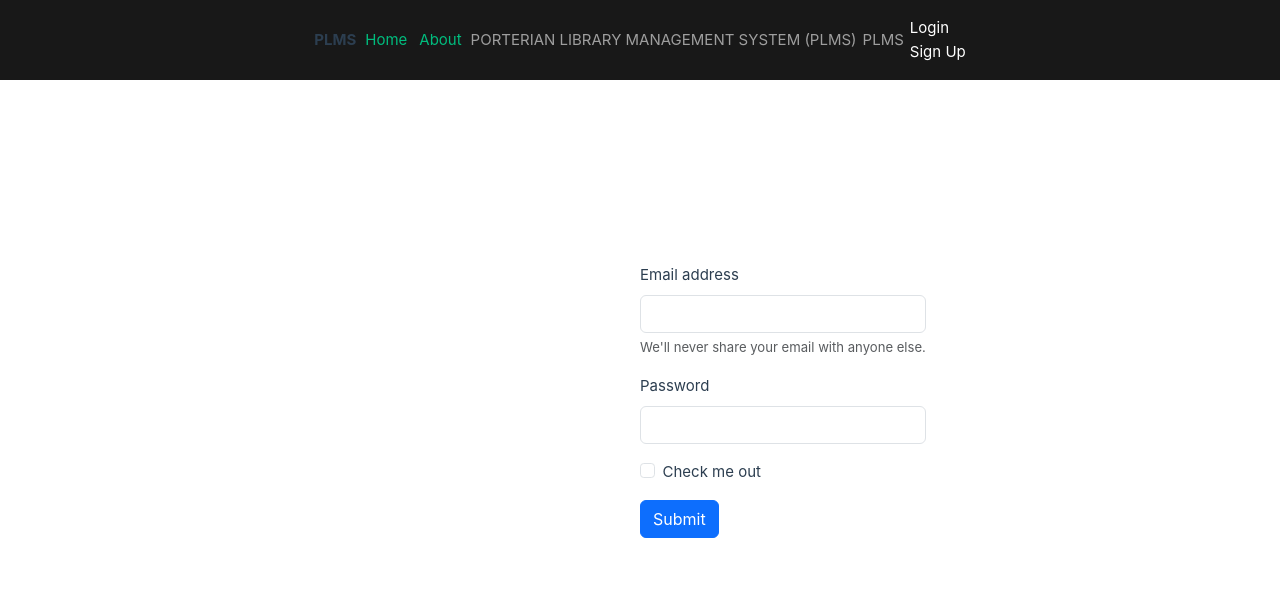
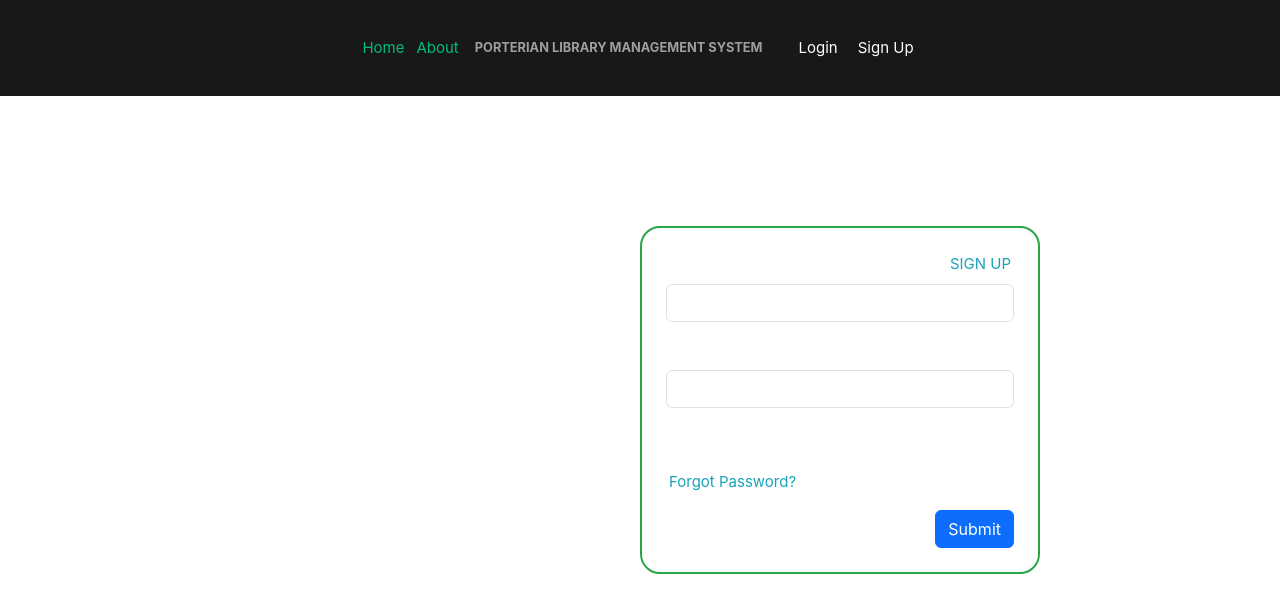
Before and after one commit to xEN-JJ/Activity1_LoginRegister, a Vue app: page /login in a window 1280 px wide. Shown: the top 612 px of the page. Built offline with nearby package versions, Linux system fonts and the light colour scheme.

Commit message:
New Update

```diff
--- a/src/App.vue
+++ b/src/App.vue
@@ -1,24 +1,9 @@
 <script setup>
-import HelloWorld from './components/HelloWorld.vue'
-import Navigation from './views/Navigation.vue';
+import NavigationView from '../src/views/NavigationView.vue'
 </script>
 
 <template>
-  <Navigation />
-  <!-- <header>
-    <img alt="Vue logo" class="logo" src="@/assets/logo.svg" width="125" height="125" />
-
-    <div class="wrapper">
-      <HelloWorld msg="You did it!" />
-
-      <nav>
-        <RouterLink to="/home">Home</RouterLink>
-        <RouterLink to="/aboutpage">About</RouterLink>
-        <RouterLink to="/login">Login</RouterLink>
-      </nav>
-    </div>
-  </header> -->
-
+  <NavigationView />
 </template>
 
 <style scoped>
--- a/src/components/HelloWorld.vue
+++ /dev/null
@@ -1,44 +0,0 @@
-<script setup>
-defineProps({
-  msg: {
-    type: String,
-    required: true
-  }
-})
-</script>
-
-<template>
-  <div class="greetings">
-    <h1 class="green">{{ msg }}</h1>
-    <h3>
-      You’ve successfully created a project with
-      <a href="https://vitejs.dev/" target="_blank" rel="noopener">Vite</a> +
-      <a href="https://vuejs.org/" target="_blank" rel="noopener">Vue 3</a>.
-    </h3>
-  </div>
-</template>
-
-<style scoped>
-h1 {
-  font-weight: 500;
-  font-size: 2.6rem;
-  position: relative;
-  top: -10px;
-}
-
-h3 {
-  font-size: 1.2rem;
-}
-
-.greetings h1,
-.greetings h3 {
-  text-align: center;
-}
-
-@media (min-width: 1024px) {
-  .greetings h1,
-  .greetings h3 {
-    text-align: left;
-  }
-}
-</style>
--- a/src/components/Login.vue
+++ b/src/components/Login.vue
@@ -1,20 +1,27 @@
 <template>
+    <div class="container">
         <form>
             <div class="mb-3">
-            <label for="exampleInputEmail1" class="form-label">Email address</label>
-            <input type="email" class="form-control" id="exampleInputEmail1" aria-describedby="emailHelp">
-            <div id="emailHelp" class="form-text">We'll never share your email with anyone else.</div>
+                <div class="form-label">
+                    <label for="exampleInputEmail1" class="email-form">Email</label>
+                    <div class="link-signup">
+                        Need an account? <a href="#" class="sign-up">SIGN UP</a>
+                    </div>
+                </div>
+                <input type="email" class="form-control" id="exampleInputEmail1" aria-describedby="emailHelp" />
             </div>
             <div class="mb-3">
                 <label for="exampleInputPassword1" class="form-label">Password</label>
-            <input type="password" class="form-control" id="exampleInputPassword1">
+                <input type="password" class="form-control" id="exampleInputPassword1" />
+                <div class="form-text">10 Maximum length, at least one uppercase letter, at least one lowercase letter,
+                    and at least one digit.</div>
             </div>
-        <div class="mb-3 form-check">
-            <input type="checkbox" class="form-check-input" id="exampleCheck1">
-            <label class="form-check-label" for="exampleCheck1">Check me out</label>
+            <div class="mb-3">
+                <a href="#" class="forget-password">Forgot Password?</a>
             </div>
             <button type="submit" class="btn btn-primary">Submit</button>
         </form>
+    </div>
 </template>
 
 <script>
@@ -23,4 +30,54 @@ export default {
 }
 </script>
 
-<style></style>
+<style scoped>
+.container {
+    border: 2px solid #28a745;
+    background-color: var(--vt-c-dark-green-2);
+    border-radius: 20px;
+    padding: 1.5rem;
+    max-width: 400px;
+    margin: 0 auto;
+}
+
+.form-text {
+    color: #fff;
+}
+
+.form-label {
+    display: flex;
+    align-items: center;
+    color: #fff;
+}
+
+.link-signup {
+    margin-left: auto;
+}
+
+.link-signup .sign-up {
+    color: #17a2b8;
+    text-decoration: none;
+    transition: color 0.4s, font-weight 0.4s;
+}
+
+.link-signup .sign-up:hover {
+    color: #138496;
+    font-weight: bold;
+}
+
+.forget-password {
+    color: #17a2b8;
+    text-decoration: none;
+    transition: color 0.4s, font-weight 0.4s;
+}
+
+.forget-password:hover {
+    color: #138496;
+    font-weight: bold;
+}
+
+.btn-primary {
+    margin-top: 0;
+    float: right;
+}
+</style>
--- a/src/views/AboutView.vue
+++ b/src/views/AboutView.vue
@@ -1,12 +1,12 @@
 <template>
   <div class="aboutpage">
-    <h1>This is an about page</h1>
+    <h1>JOHN JOSEPH P. ASORO</h1>
   </div>
 </template>
 
 <style>
 @media (min-width: 1024px) {
-  .about {
+  .aboutpage {
     min-height: 100vh;
     display: flex;
     align-items: center;
--- a/src/views/Navigation.vue
+++ /dev/null
@@ -1,107 +0,0 @@
-<template>
-    <header>
-        <div class="nav-container">
-            <nav class="nav">
-                <a class="nav-link active" aria-current="page" href="#">PLMS</a>
-                <a class="nav-link" href="../views/HomeView.vue">
-                    <RouterLink to="/home">Home</RouterLink>
-                </a>
-                <a class="nav-link" href="../views/AboutView.vue">
-                    <RouterLink to="/about">About</RouterLink>
-                </a>
-
-                <a class="nav-link disabled" aria-disabled="true">PORTERIAN LIBRARY MANAGEMENT SYSTEM (PLMS)</a>
-                <a class="nav-link disabled" aria-disabled="true">PLMS</a>
-
-                    <ul class="navbar-nav ml-auto">
-                        <li class="nav-item">
-                            <RouterLink to="/login" class="nav-link-authentication">Login</RouterLink>
-                        </li>
-                        <li class="nav-item">
-                            <RouterLink to="/signup" class="nav-link-authentication">Sign Up</RouterLink>
-                        </li>
-                    </ul>
-            </nav>
-        </div>
-    </header>
-    <RouterView />
-</template>
-
-<script>
-
-// Your script code
-</script>
-
-<style scoped>
-header {
-    /* Existing styles */
-    margin-top: 0;
-    /* Remove or adjust as needed */
-}
-
-.nav-container {
-    display: flex;
-    background-color: var(--vt-c-black);
-    padding: 1rem;
-    position: fixed;
-    top: 0;
-    left: 0;
-    right: 0;
-}
-
-.nav {
-    display: flex;
-    justify-content: space-between;
-    align-items: center;
-    color: var(--vt-c-white);
-}
-
-.nav-link {
-    text-decoration: none;
-    color: var(--vt-c-text-light-1);
-    transition: 0.4s;
-    padding: 3px;
-}
-
-.nav-link.active {
-    font-weight: bold;
-}
-
-.nav-link:hover {
-    background-color: var(--vt-c-indigo);
-}
-
-.nav-link.disabled {
-    color: var(--vt-c-text-dark-2);
-}
-
-.nav-link-authentication {
-    color: var(--vt-c-white);
-    text-decoration: none;
-    transition: 0.4s;
-}
-
-.nav-link-authentication:hover {
-    color: var(--vt-c-indigo);
-}
-
-@media (min-width: 1024px) {
-    header {
-        /* Existing styles */
-        margin-top: 0;
-        /* Remove or adjust as needed */
-    }
-
-    .nav-container {
-        display: flex;
-        justify-content: center;
-        align-items: center;
-    }
-
-    .nav {
-        max-width: 1280px;
-        margin: 0 auto;
-        padding: 0 2rem;
-    }
-}
-</style>
--- /dev/null
+++ b/src/views/NavigationView.vue
@@ -0,0 +1,151 @@
+<template>
+  <header>
+    <div class="nav-container">
+      <nav class="nav">
+        <div class="left-side">
+          <div class="nav-links">
+            <a class="nav-link" href="../views/HomeView.vue">
+              <RouterLink to="/home">Home</RouterLink>
+            </a>
+            <a class="nav-link" href="../views/AboutView.vue">
+              <RouterLink to="/about">About</RouterLink>
+            </a>
+          </div>
+          <div class="nav-link-disabled">
+            <span class="small">PORTERIAN LIBRARY MANAGEMENT SYSTEM</span>
+          </div>
+        </div>
+
+        <div class="right-side">
+          <div class="nav-links">
+            <RouterLink to="/login" class="nav-link-authentication">Login</RouterLink>
+            <RouterLink to="/signup" class="nav-link-authentication">Sign Up</RouterLink>
+          </div>
+        </div>
+      </nav>
+    </div>
+  </header>
+  <RouterView />
+</template>
+
+<script>
+// Your script code
+</script>
+
+<style scoped>
+header {
+  margin-top: 0;
+}
+
+.nav-container {
+  display: flex;
+  background-color: var(--vt-c-black);
+  padding: 1rem;
+  position: fixed;
+  top: 0;
+  left: 0;
+  right: 0;
+}
+
+.nav {
+  display: flex;
+  justify-content: space-between;
+  align-items: center;
+  color: var(--vt-c-white);
+}
+
+.nav-link {
+  text-decoration: none;
+  color: var(--vt-c-text-light-1);
+  transition: 0.4s;
+  padding: 3px;
+}
+
+.nav-link.active {
+  font-weight: bold;
+}
+
+.nav-link:hover {
+  background-color: var(--vt-c-indigo);
+}
+
+.nav-link.disabled {
+  color: var(--vt-c-text-dark-2);
+}
+
+.nav-link-authentication {
+  color: var(--vt-c-white);
+  text-decoration: none;
+  transition: 0.4s;
+}
+
+.nav-link-authentication:hover {
+  color: var(--vt-c-indigo);
+}
+
+.left-side {
+  display: flex;
+  align-items: center;
+}
+
+.right-side {
+  display: flex;
+  align-items: center;
+}
+
+.nav-links {
+  display: flex;
+  justify-content: space-between;
+}
+
+.nav-links, .nav-link-authentication {
+  padding: 10px ;
+}
+
+.nav-link-disabled {
+  color: var(--vt-c-text-dark-2);
+  font-size: 0.8rem;
+  text-align: center;
+}
+
+.nav-link-disabled .small {
+  display: block;
+  font-size: 0.8rem;
+  font-weight: bold;
+  text-transform: uppercase;
+}
+
+@media (min-width: 1024px) {
+  header {
+    /* Existing styles */
+    margin-top: 0;
+    /* Remove or adjust as needed */
+  }
+
+  .nav-container {
+    display: flex;
+    justify-content: center;
+    align-items: center;
+  }
+
+  .nav {
+    max-width: 1280px;
+    margin: 0 auto;
+    padding: 0 2rem;
+  }
+
+  .left-side {
+    flex-grow: 1;
+  }
+
+  .right-side {
+    flex-grow: 1;
+    display: flex;
+    justify-content: flex-end;
+  }
+
+  .right-side .nav-links {
+    margin-left: 1rem;
+  }
+}
+</style>
```
Lines whose indentation alone changed are shown as unchanged.
